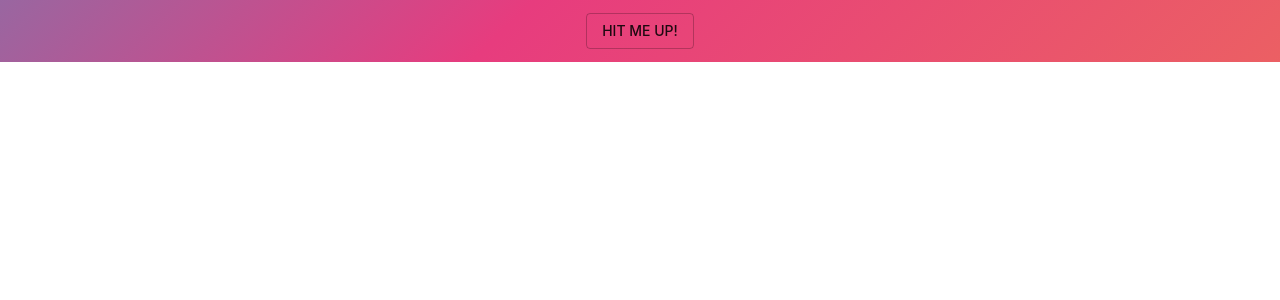
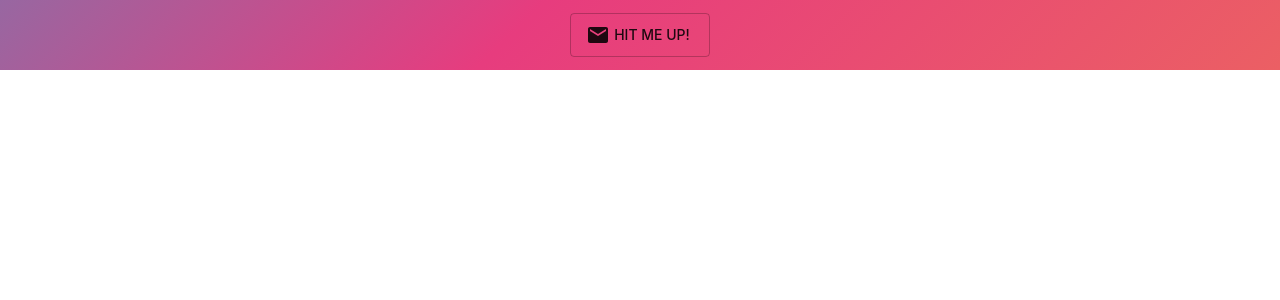
Before and after one commit to 16kp/me, a React (Create React App) app: page / in a window 1280 px wide. Shown: the top 300 px of the page. Built offline with nearby package versions, Linux system fonts and the light colour scheme.

Commit message:
Added SETUP.md; MailIcon on HMU button

```diff
--- a/src/components/Body.js
+++ b/src/components/Body.js
@@ -2,6 +2,7 @@ import React from 'react';
 import '../css/styles.css';
 import Fab from '@material-ui/core/Fab';
 import Button from '@material-ui/core/Button';
+import MailIcon from '@material-ui/icons/Mail';
 
 
 function Body() {
@@ -9,8 +10,9 @@ function Body() {
     return (
         <div className="App-body">
             <Button variant="outlined" color="black">
-                Hit me up!
-                </Button>
+                <MailIcon />
+                <span className="text">Hit me up!</span>
+            </Button>
         </div>
     );
 }
--- a/src/css/styles.css
+++ b/src/css/styles.css
@@ -30,3 +30,7 @@
 		background-position: 0% 50%;
 	}
 }
+
+.text {
+    padding: 4px;
+}
```
Also changed, not shown: src/SETUP.md (added, +11 -0 lines), src/App.js (line endings or trailing spaces).
